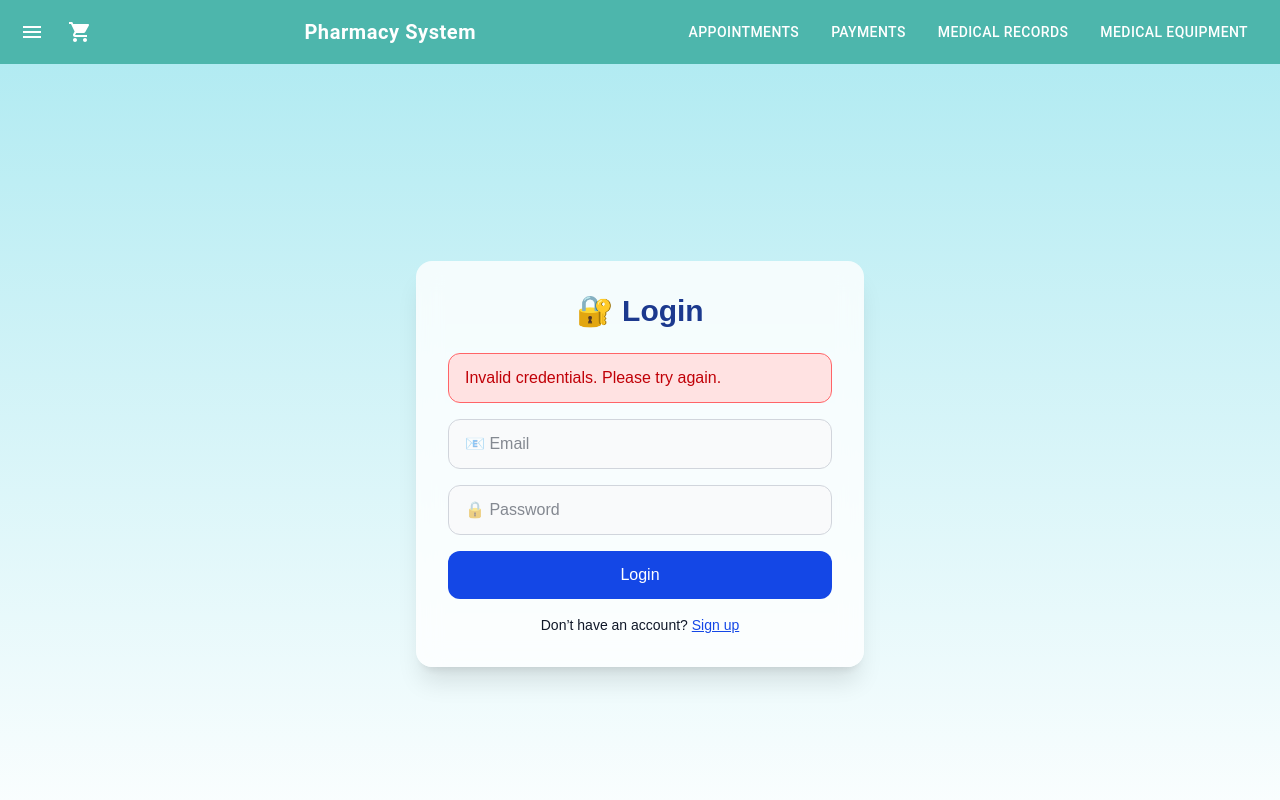
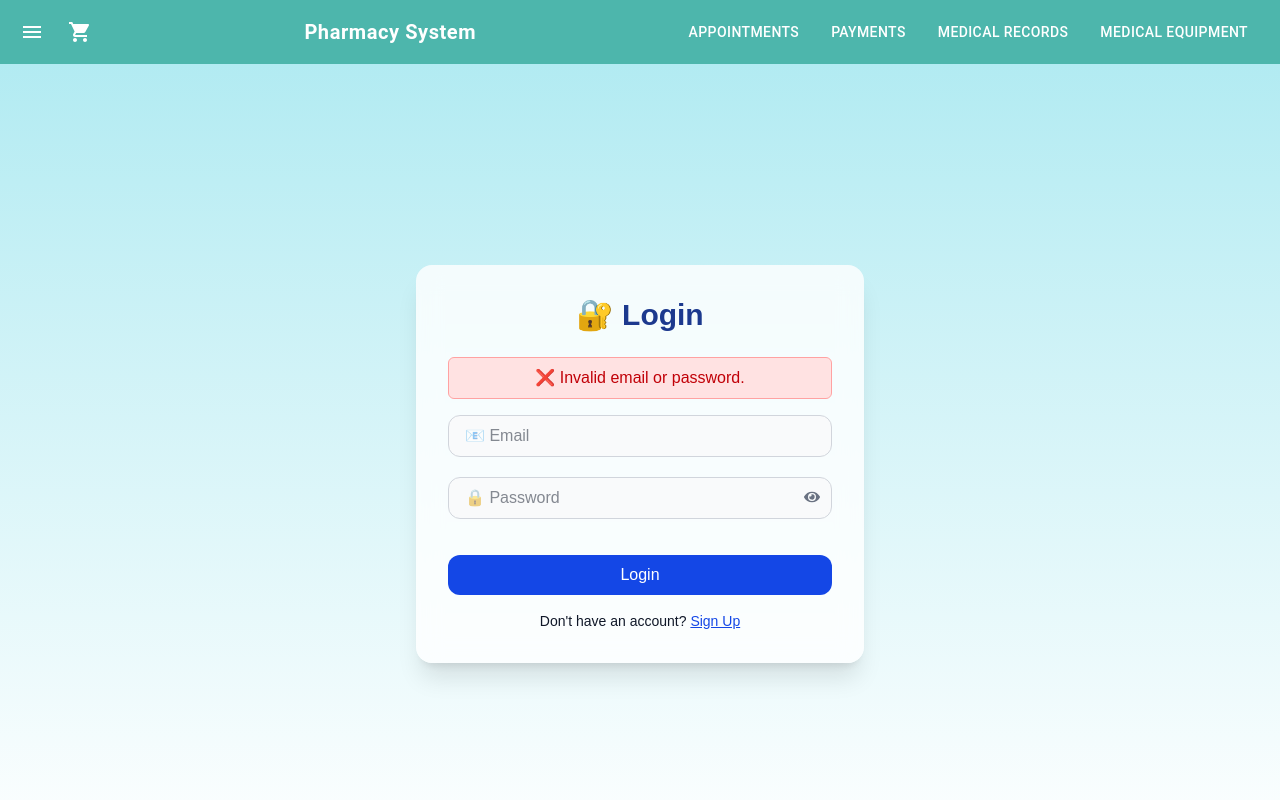
Before and after one commit to moshe4142/my-healthcare-system, a Next.js app: page /login in a window 1280 px wide. Both pictures are taken after a click on the button "Login". Shown: the top 800 px of the page. Built offline with nearby package versions, Linux system fonts and the light colour scheme.

Commit message:
refactor: simplify ThemeContext and update ContactPage layout

```diff
--- a/components/ButtonAppBar.tsx
+++ b/components/ButtonAppBar.tsx
@@ -47,8 +47,9 @@ const ButtonAppBar = () => {
 
   return (
     <>
+      {/* Fixed AppBar */}
       <AppBar
-        position="static"
+        position="fixed"
         sx={{ backgroundColor: "#4db6ac", boxShadow: "none" }}
       >
         <Toolbar sx={{ display: "flex", justifyContent: "space-between" }}>
@@ -147,6 +148,9 @@ const ButtonAppBar = () => {
         </Toolbar>
       </AppBar>
 
+      {/* Spacer to push content below the fixed AppBar */}
+      <Toolbar />
+
       {/* Drawer */}
       <Drawer
         anchor="left"
--- a/pages/login.tsx
+++ b/pages/login.tsx
@@ -1,13 +1,13 @@
 'use client';
-import { useState, useEffect } from 'react';
+import React, { useState, useEffect } from 'react';
 import { useRouter } from 'next/navigation';
-import Link from 'next/link';
+import { FaEye, FaEyeSlash } from 'react-icons/fa';
 
 export default function LoginPage() {
-  const [email, setEmail] = useState('');
-  const [password, setPassword] = useState('');
+  const router = useRouter();
+  const [formData, setFormData] = useState({ email: '', password: '' });
   const [error, setError] = useState('');
-  const router = useRouter();
+  const [showPassword, setShowPassword] = useState(false);
 
   useEffect(() => {
     if (localStorage.getItem('userToken')) {
@@ -15,57 +15,79 @@ export default function LoginPage() {
     }
   }, [router]);
 
+  const handleChange = (e: React.ChangeEvent<HTMLInputElement>) => {
+    setFormData((prev) => ({ ...prev, [e.target.name]: e.target.value }));
+    setError('');
+  };
+
   const handleLogin = () => {
     const users = JSON.parse(localStorage.getItem('users') || '[]');
-    const user = users.find(
-      (u: { email: string; password: string }) => u.email === email && u.password === password
+    const existingUser = users.find(
+      (u: any) => u.email === formData.email && u.password === formData.password
     );
 
-    if (user) {
-      localStorage.setItem('userToken', 'fakeToken');
-      localStorage.setItem('profileData', JSON.stringify(user));
+    if (!existingUser) {
+      setError('❌ Invalid email or password.');
+      return;
+    }
+
+    localStorage.setItem('userToken', 'demoToken');
+    localStorage.setItem('profileData', JSON.stringify(existingUser));
     router.push('/profile');
-    } else {
-      setError('Invalid credentials. Please try again.');
-    }
   };
 
   return (
-    <div className="min-h-screen flex items-center justify-center bg-gradient-to-b from-[#b2ebf2] to-white p-4 text-gray-900">
+    <div className="min-h-screen flex items-center justify-center bg-gradient-to-b from-[#b2ebf2] to-white text-gray-900 p-4">
       <div className="w-full max-w-md bg-white/80 backdrop-blur-md rounded-2xl shadow-xl p-8">
         <h1 className="text-3xl font-bold text-center mb-6 text-blue-900">🔐 Login</h1>
-        <div className="space-y-4">
+
         {error && (
-            <div className="bg-red-100 border border-red-400 text-red-700 px-4 py-3 rounded-xl">
+          <div className="bg-red-100 text-red-700 border border-red-300 rounded-md px-4 py-2 mb-4 text-center">
             {error}
           </div>
         )}
+
+        <div className="relative mb-5">
           <input
+            name="email"
+            autoComplete="email"
             type="email"
             placeholder="📧 Email"
-            value={email}
-            onChange={(e) => setEmail(e.target.value)}
-            className="w-full px-4 py-3 rounded-xl border border-gray-300 bg-gray-50 focus:outline-none focus:ring-2 focus:ring-blue-300"
+            value={formData.email}
+            onChange={handleChange}
+            className="px-4 py-2 rounded-xl w-full border border-gray-300 bg-gray-50 focus:outline-none focus:ring-2 focus:ring-blue-300"
           />
+        </div>
+
+        <div className="relative mb-5">
           <input
-            type="password"
+            name="password"
+            autoComplete="current-password"
+            type={showPassword ? 'text' : 'password'}
             placeholder="🔒 Password"
-            value={password}
-            onChange={(e) => setPassword(e.target.value)}
-            className="w-full px-4 py-3 rounded-xl border border-gray-300 bg-gray-50 focus:outline-none focus:ring-2 focus:ring-blue-300"
+            value={formData.password}
+            onChange={handleChange}
+            className="px-4 py-2 pr-10 rounded-xl w-full border border-gray-300 bg-gray-50 focus:outline-none focus:ring-2 focus:ring-blue-300"
           />
+          <div
+            onClick={() => setShowPassword((prev) => !prev)}
+            className="absolute right-3 top-3 text-gray-500 hover:text-gray-700 cursor-pointer"
+          >
+            {showPassword ? <FaEyeSlash /> : <FaEye />}
+          </div>
+        </div>
+
         <button
+          className="w-full py-2 mt-4 bg-blue-700 text-white rounded-xl hover:bg-blue-800 transition"
           onClick={handleLogin}
-            className="w-full bg-blue-700 text-white py-3 rounded-xl hover:bg-blue-800 transition"
         >
           Login
         </button>
-        </div>
-        <p className="text-center mt-4 text-sm">
-          Don’t have an account?{' '}
-          <Link href="/signup" className="text-blue-700 underline hover:text-blue-900">
-            Sign up
-          </Link>
+        <p className="text-sm text-center mt-4">
+          Don&apos;t have an account?{' '}
+          <a href="/signup" className="text-blue-700 underline hover:text-blue-900">
+            Sign Up
+          </a>
         </p>
       </div>
     </div>
--- a/pages/signup.tsx
+++ b/pages/signup.tsx
@@ -1,7 +1,7 @@
 'use client';
 import React, { useState, useEffect } from 'react';
 import { useRouter } from 'next/navigation';
-import { FaCheckCircle, FaTimesCircle } from 'react-icons/fa';
+import { FaCheckCircle, FaTimesCircle, FaEye, FaEyeSlash } from 'react-icons/fa';
 
 export default function SignUpPage() {
   const router = useRouter();
@@ -14,10 +14,10 @@ export default function SignUpPage() {
     email: '',
     address: '',
   });
-
   const [errors, setErrors] = useState<{ [key: string]: string }>({});
   const [validFields, setValidFields] = useState<{ [key: string]: boolean }>({});
-  const [signupError, setSignupError] = useState(''); // ✅ הודעת שגיאה כללית
+  const [signupError, setSignupError] = useState('');
+  const [showPassword, setShowPassword] = useState(false);
 
   useEffect(() => {
     if (localStorage.getItem('userToken')) {
@@ -57,8 +57,8 @@ export default function SignUpPage() {
 
   const validateField = (name: string, value: string) => {
     if (!value.trim()) return `${placeholders[name] || name} is required.`;
-    if (name === 'id' && !/^\d{5,10}$/.test(value)) return 'Invalid ID number format.';
-    if (name === 'phone' && !/^\d{9,10}$/.test(value)) return 'Invalid phone number format.';
+    if (name === 'id' && !/^\d{8,10}$/.test(value)) return 'Invalid ID number format.';
+    if (name === 'phone' && !/^\+?\d{7,15}$/.test(value)) return 'Invalid phone number format.';
     if (name === 'email' && !/^[\w.-]+@[a-zA-Z\d.-]+\.[a-zA-Z]{2,}$/.test(value)) return 'Invalid email format.';
     if (name === 'password' && value.length < 6) return 'Password must be at least 6 characters.';
     return '';
@@ -66,13 +66,13 @@ export default function SignUpPage() {
 
   const handleChange = (e: React.ChangeEvent<HTMLInputElement>) => {
     const { name, value } = e.target;
-    if (['id', 'phone'].includes(name) && value && !/^\d*$/.test(value)) return;
+    if (['id'].includes(name) && value && !/^\d*$/.test(value)) return;
 
     setFormData((prev) => ({ ...prev, [name]: value }));
     const errorMsg = validateField(name, value);
     setErrors((prev) => ({ ...prev, [name]: errorMsg }));
     setValidFields((prev) => ({ ...prev, [name]: errorMsg === '' }));
-    setSignupError(''); // לנקות שגיאה כללית בעת שינוי
+    setSignupError('');
   };
 
   const handleSignup = () => {
@@ -102,10 +102,12 @@ export default function SignUpPage() {
       return;
     }
 
-    users.push(formData);
+    const newUser = { ...formData };
+
+    users.push(newUser);
     localStorage.setItem('users', JSON.stringify(users));
     localStorage.setItem('userToken', 'demoToken');
-    localStorage.setItem('profileData', JSON.stringify(formData));
+    localStorage.setItem('profileData', JSON.stringify(newUser));
     router.push('/profile');
   };
 
@@ -125,7 +127,17 @@ export default function SignUpPage() {
             <input
               name={field}
               autoComplete={autoCompleteMap[field] || 'off'}
-              type={field === 'password' ? 'password' : field === 'date_of_birth' ? 'date' : 'text'}
+              type={
+                field === 'password'
+                  ? showPassword
+                    ? 'text'
+                    : 'password'
+                  : field === 'date_of_birth'
+                  ? 'date'
+                  : field === 'phone'
+                  ? 'tel'
+                  : 'text'
+              }
               placeholder={placeholders[field]}
               className={`px-4 py-2 pr-10 rounded-xl w-full border ${
                 errors[field]
@@ -137,7 +149,17 @@ export default function SignUpPage() {
               value={formData[field]}
               onChange={handleChange}
             />
-            {errors[field] && <FaTimesCircle className="absolute right-3 top-3 text-red-500" />}
+            {field === 'password' && (
+              <div
+                onClick={() => setShowPassword((prev) => !prev)}
+                className="absolute right-10 top-3 text-gray-500 hover:text-gray-700 cursor-pointer"
+              >
+                {showPassword ? <FaEyeSlash /> : <FaEye />}
+              </div>
+            )}
+            {errors[field] && (
+              <FaTimesCircle className="absolute right-3 top-3 text-red-500" />
+            )}
             {!errors[field] && validFields[field] && (
               <FaCheckCircle className="absolute right-3 top-3 text-green-500" />
             )}
```
Lines whose indentation alone changed are shown as unchanged.
